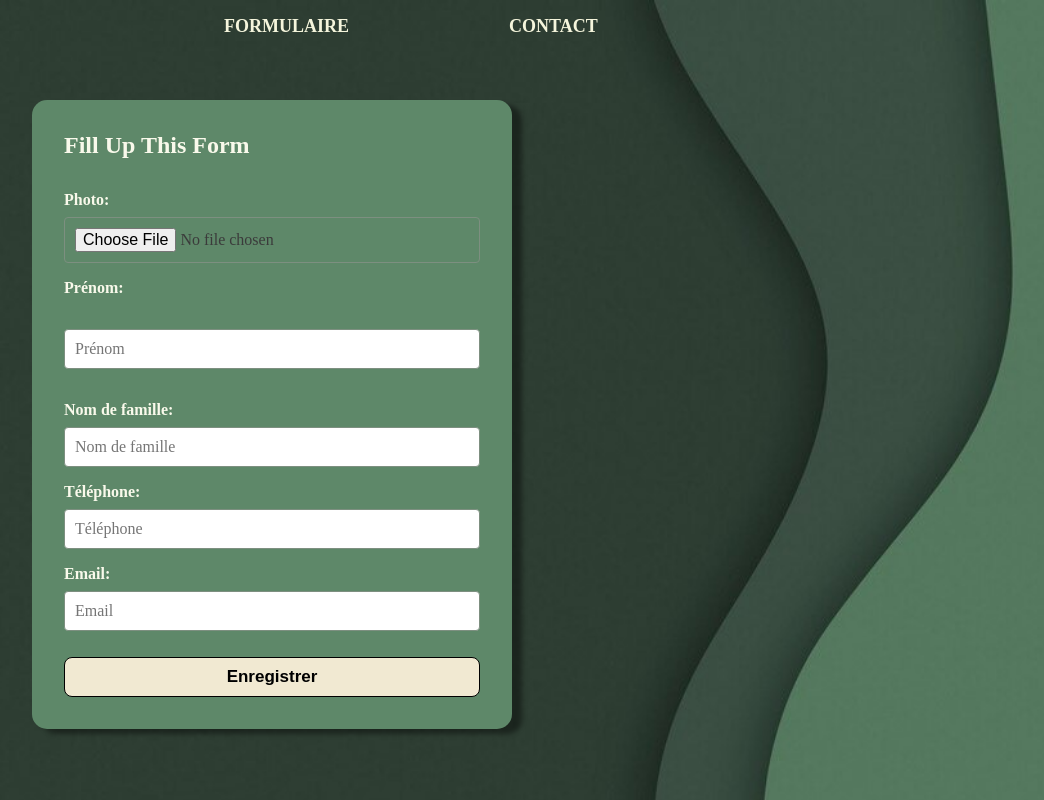
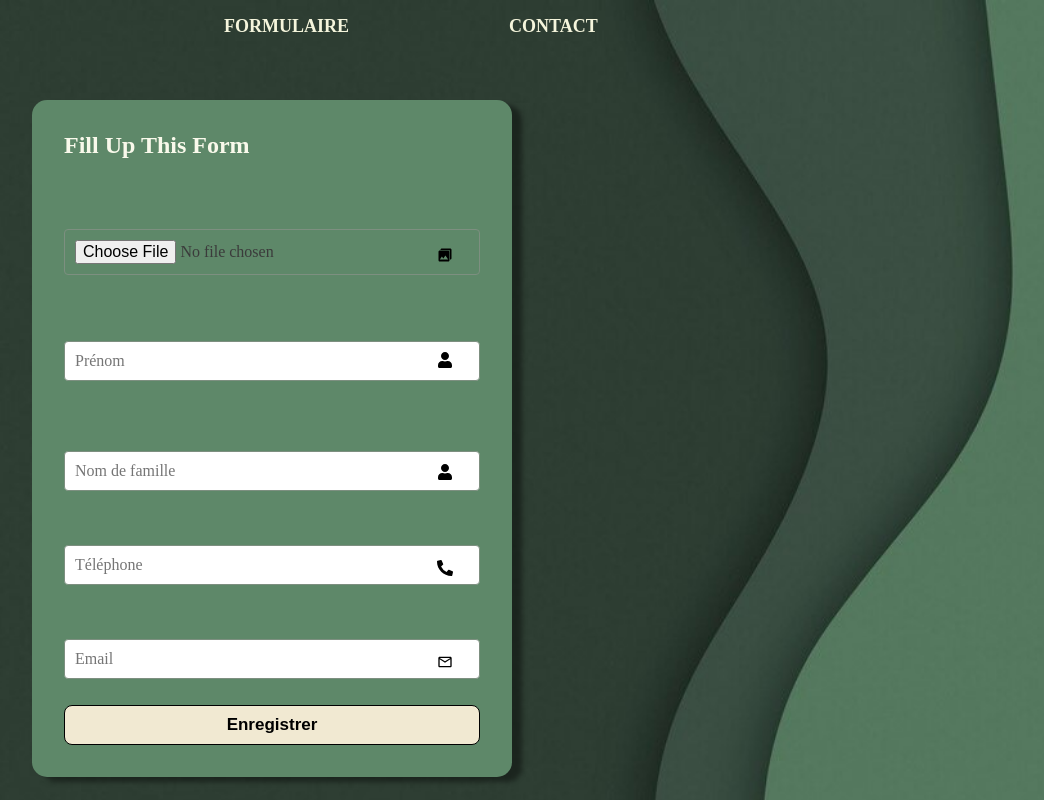
Before and after one commit to blackpearlRZ/Gestion-Contact, a React (Vite) app in the folder gestion-contact/: page /Formulaire in a window 1280 px wide. Shown: the whole page, without its empty margins (32-1076 px from the left). Built offline with nearby package versions, Linux system fonts and the light colour scheme.

Commit message:
form css update

```diff
--- a/gestion-contact/package.json
+++ b/gestion-contact/package.json
@@ -13,6 +13,7 @@
     "@reduxjs/toolkit": "^2.5.0",
     "react": "^18.3.1",
     "react-dom": "^18.3.1",
+    "react-icons": "^5.4.0",
     "react-redux": "^9.2.0",
     "react-router-dom": "^7.1.1"
   },
--- a/gestion-contact/src/pages/Formulaire/formulaire.css
+++ b/gestion-contact/src/pages/Formulaire/formulaire.css
@@ -49,6 +49,7 @@
 .formulaire input[type="file"] {
     padding: 10px;
     height: auto;
+
 }
 
 .formulaire input:focus {
@@ -80,3 +81,39 @@
     transform: translateY(2px) translateX(1px);
     box-shadow: 0 0 0 0 black;
 }
+.input-icon{
+    position: relative;
+    top: 3.5rem;
+    left: 23rem;
+    margin: 5px;
+    color: black;
+
+}
+.input-icon1{
+    position: relative;
+    top: 3.2rem;
+    left: 23rem;
+    margin: 5px;
+    color: black;
+}
+.input-icon2{
+    position: relative;
+    top: 2.9rem;
+    left: 23rem;
+    margin: 5px;
+    color: black;
+}
+.input-icon3{
+    position: relative;
+    top: 3rem;
+    left: 23rem;
+    margin: 5px;
+    color: black;
+}
+.input-icon4{
+    position: relative;
+    top: 3rem;
+    left: 23rem;
+    margin: 5px;
+    color: black;
+}
--- a/gestion-contact/src/pages/Formulaire/formulaire.jsx
+++ b/gestion-contact/src/pages/Formulaire/formulaire.jsx
@@ -1,4 +1,7 @@
 import "./formulaire.css";
+import { FaPhoneAlt, FaUser } from 'react-icons/fa';
+import { MdOutlineMail } from "react-icons/md";
+import { IoMdPhotos } from "react-icons/io";
 export default function Formulaire() {
 
   return (
@@ -7,23 +10,24 @@ export default function Formulaire() {
         <form>
           <h1>Fill Up This Form</h1>
           <div>
-            <label>Photo:</label>
+          <IoMdPhotos className="input-icon1" />
             <input type="file" accept="image/*" />
+
           </div>
-            <label>Prénom:</label>
+          <FaUser className="input-icon" />
             <input type="text" placeholder="Prénom"  />
           <div>
           </div>
           <div>
-            <label>Nom de famille:</label>
+          <FaUser className="input-icon2" />
             <input type="text" placeholder="Nom de famille"  />
           </div>
           <div>
-            <label>Téléphone:</label>
+          <FaPhoneAlt className="input-icon3" />
             <input type="text" placeholder="Téléphone"  />
           </div>
           <div>
-            <label>Email:</label>
+          <MdOutlineMail className="input-icon4"/>
             <input type="email" placeholder="Email"  />
           </div>
           <button type="submit">Enregistrer</button>
```
Also changed, not shown: 1 other file (tests, documents, lock files or other folders).
